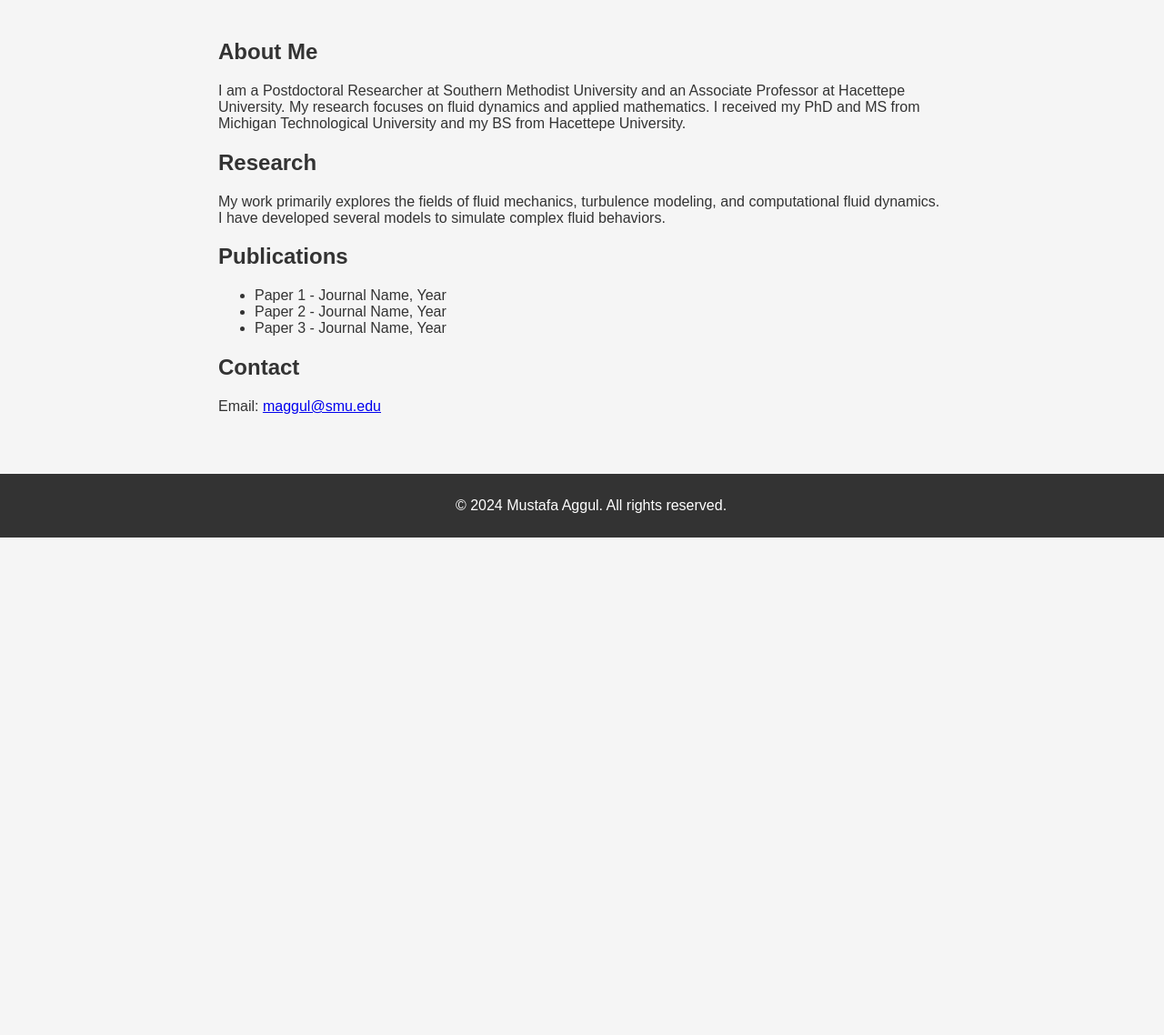
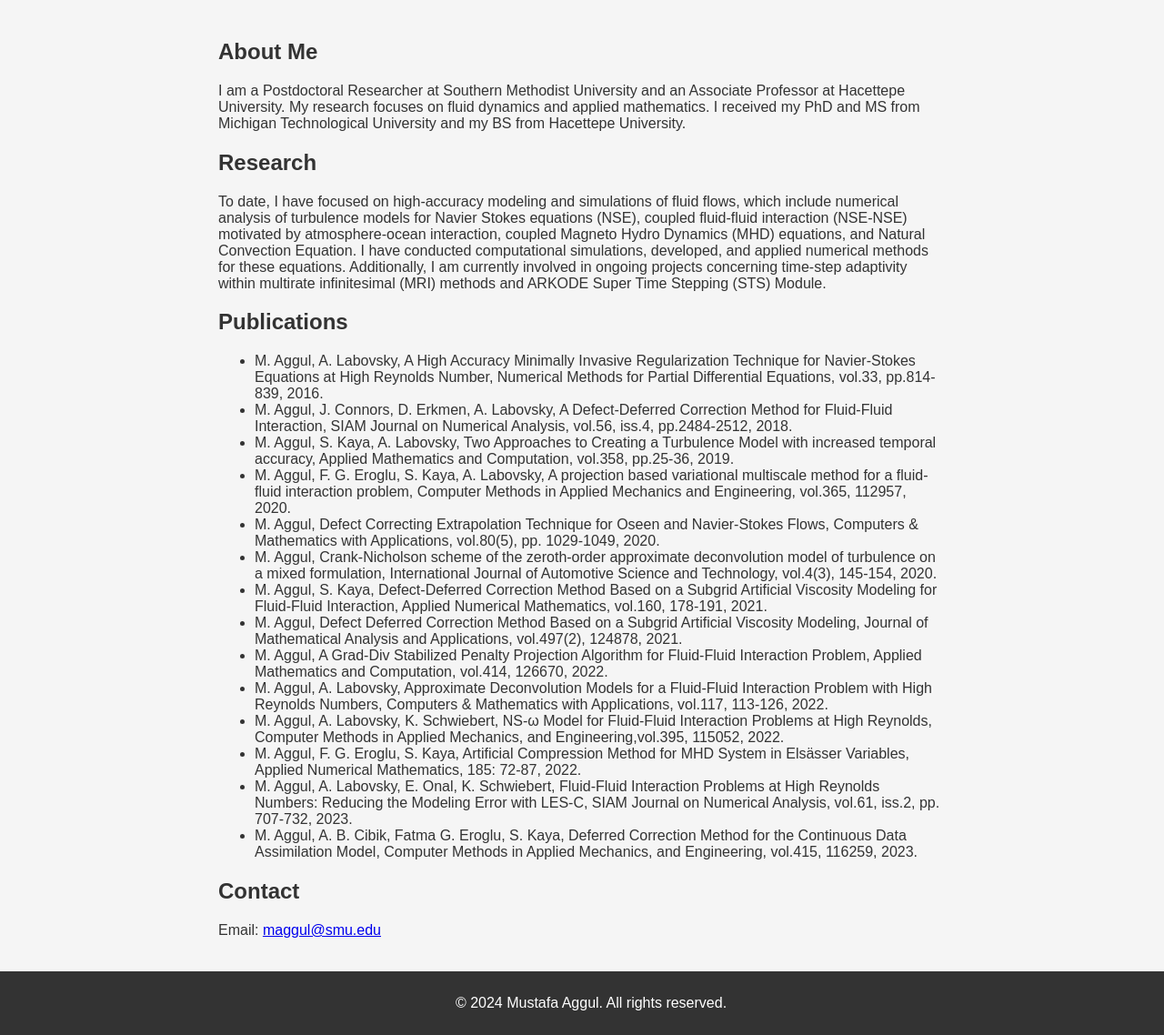
Before and after one commit to maggul/maggul.github.io, a plain HTML site: page index.html in a window 1280 px wide. Shown: the part 209-1347 px from the top of the page at 91% size. Before the commit the page ends 800 px from the top, so only its background shows below. Drawn offline with Linux system fonts and the light colour scheme.

Commit message:
initial commit

```diff
--- a/index.html
+++ b/index.html
@@ -39,16 +39,15 @@
             color: white;
             text-align: center;
             padding: 10px;
-            position: fixed;
-            bottom: 0;
             width: 100%;
         }
+
     </style>
 </head>
 <body>
 
 <header>
-    <h1>Mustafa Aggul, PhD</h1>
+    <h1>Mustafa Ağgül, PhD</h1>
     <p>Postdoctoral Researcher | Associate Professor</p>
 </header>
 
@@ -62,20 +61,40 @@
 <main>
     <section id="about">
         <h2>About Me</h2>
-        <p>I am a Postdoctoral Researcher at Southern Methodist University and an Associate Professor at Hacettepe University. My research focuses on fluid dynamics and applied mathematics. I received my PhD and MS from Michigan Technological University and my BS from Hacettepe University.</p>
+        <p>I am a Postdoctoral Researcher at Southern Methodist University and an Associate Professor at Hacettepe University.
+            My research focuses on fluid dynamics and applied mathematics. I received my PhD and MS from Michigan Technological
+            University and my BS from Hacettepe University.
+        </p>
     </section>
 
     <section id="research">
         <h2>Research</h2>
-        <p>My work primarily explores the fields of fluid mechanics, turbulence modeling, and computational fluid dynamics. I have developed several models to simulate complex fluid behaviors.</p>
+        <p>To date, I have focused on high-accuracy modeling and simulations of fluid flows, which include numerical analysis
+            of turbulence models for Navier Stokes equations (NSE), coupled fluid-fluid interaction (NSE-NSE) motivated by
+            atmosphere-ocean interaction, coupled Magneto Hydro Dynamics (MHD) equations, and Natural Convection Equation.
+            I have conducted computational simulations, developed, and applied numerical methods for these equations.
+            Additionally, I am currently involved in ongoing projects concerning time-step adaptivity within multirate
+            infinitesimal (MRI) methods and ARKODE Super Time Stepping (STS) Module.
+        </p>
     </section>
 
     <section id="publications">
         <h2>Publications</h2>
         <ul>
-            <li>Paper 1 - Journal Name, Year</li>
-            <li>Paper 2 - Journal Name, Year</li>
-            <li>Paper 3 - Journal Name, Year</li>
+            <li>M. Aggul, A. Labovsky, A High Accuracy Minimally Invasive Regularization Technique for Navier-Stokes Equations at High Reynolds Number, Numerical Methods for Partial Differential Equations, vol.33, pp.814-839, 2016.</li>
+            <li>M. Aggul, J. Connors, D. Erkmen, A. Labovsky, A Defect-Deferred Correction Method for Fluid-Fluid Interaction, SIAM Journal on Numerical Analysis, vol.56, iss.4, pp.2484-2512, 2018.</li>
+            <li>M. Aggul, S. Kaya, A. Labovsky, Two Approaches to Creating a Turbulence Model with increased temporal accuracy, Applied Mathematics and Computation, vol.358, pp.25-36, 2019.</li>
+            <li>M. Aggul, F. G. Eroglu, S. Kaya, A. Labovsky, A projection based variational multiscale method for a fluid-fluid interaction problem, Computer Methods in Applied Mechanics and Engineering, vol.365, 112957, 2020.</li>
+            <li>M. Aggul, Defect Correcting Extrapolation Technique for Oseen and Navier-Stokes Flows, Computers & Mathematics with Applications, vol.80(5), pp. 1029-1049, 2020.</li>
+            <li>M. Aggul, Crank-Nicholson scheme of the zeroth-order approximate deconvolution model of turbulence on a mixed formulation, International Journal of Automotive Science and Technology, vol.4(3), 145-154, 2020.</li>
+            <li>M. Aggul, S. Kaya, Defect-Deferred Correction Method Based on a Subgrid Artificial Viscosity Modeling for Fluid-Fluid Interaction, Applied Numerical Mathematics, vol.160, 178-191, 2021.</li>
+            <li>M. Aggul, Defect Deferred Correction Method Based on a Subgrid Artificial Viscosity Modeling, Journal of Mathematical Analysis and Applications, vol.497(2), 124878, 2021.</li>
+            <li>M. Aggul, A Grad-Div Stabilized Penalty Projection Algorithm for Fluid-Fluid Interaction Problem, Applied Mathematics and Computation, vol.414, 126670, 2022.</li>
+            <li>M. Aggul, A. Labovsky, Approximate Deconvolution Models for a Fluid-Fluid Interaction Problem with High Reynolds Numbers, Computers & Mathematics with Applications, vol.117, 113-126, 2022.</li>
+            <li>M. Aggul, A. Labovsky, K. Schwiebert, NS-ω Model for Fluid-Fluid Interaction Problems at High Reynolds, Computer Methods in Applied Mechanics, and Engineering,vol.395, 115052, 2022.</li>
+            <li>M. Aggul, F. G. Eroglu, S. Kaya, Artificial Compression Method for MHD System in Elsässer Variables, Applied Numerical Mathematics, 185: 72-87, 2022.</li>
+            <li>M. Aggul, A. Labovsky, E. Onal, K. Schwiebert, Fluid-Fluid Interaction Problems at High Reynolds Numbers: Reducing the Modeling Error with LES-C, SIAM Journal on Numerical Analysis, vol.61, iss.2, pp. 707-732, 2023.</li>
+            <li>M. Aggul, A. B. Cibik, Fatma G. Eroglu, S. Kaya, Deferred Correction Method for the Continuous Data Assimilation Model, Computer Methods in Applied Mechanics, and Engineering, vol.415, 116259, 2023.</li>
         </ul>
     </section>
 
```
